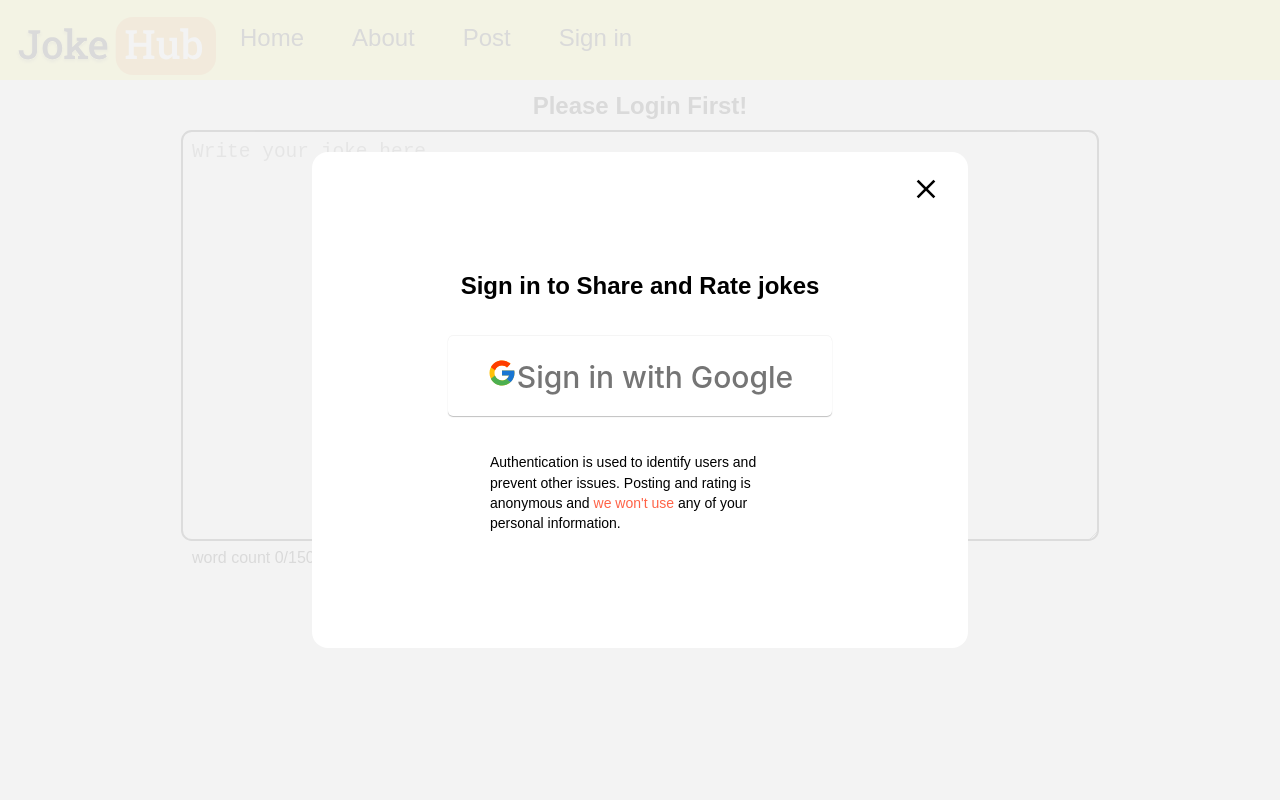
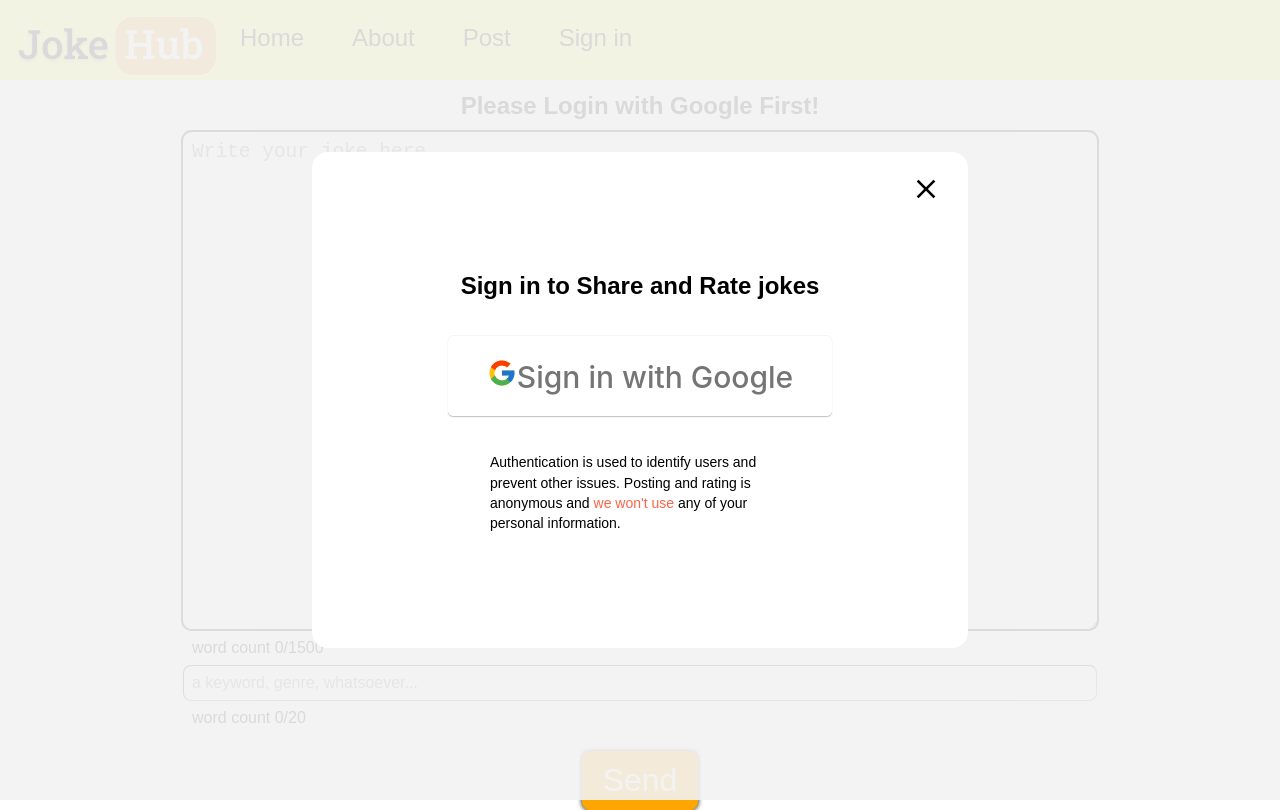
Before and after one commit to SamTech37/jokehub, a React (Create React App) app: page /post in a window 1280 px wide. Built offline with nearby package versions, Linux system fonts and the light colour scheme; no server answers; the database is empty; what react-lines-ellipsis would draw is missing.

Commit message:
add joke property: keyword

```diff
--- a/src/App.js
+++ b/src/App.js
@@ -41,14 +41,14 @@ function App() {
   //DB
   const [posts, setPosts] = useState([]);
   const [lastDoc, setLastDoc] = useState();
-  const [sortBy, setSortBy] = useState("time"); //rates,totalRating
   const batchSize = 5;
   const postsColletionRef = collection(db, "posts");
-  const postJoke = async (newContent) => {
+  const postJoke = async (newContent, newKeyword) => {
     //write data
     try {
       await addDoc(postsColletionRef, {
         content: newContent,
+        keyword: newKeyword,
         time: serverTimestamp(),
         posterUid: user.uid,
         rates: Number(0),
--- a/src/Components/PostingPage.js
+++ b/src/Components/PostingPage.js
@@ -8,6 +8,7 @@ const Body = styled.div`
   flex-direction: column;
   align-items: center;
   button {
+    margin-top: 0.5em;
     color: white;
     background-color: orange;
     border: 1px orange solid;
@@ -22,15 +23,22 @@ const Body = styled.div`
     padding: 0.5em;
     border-width: 0.1em;
     border-radius: 0.5em;
-    height: 20em;
-    max-width: 60em;
+    height: 60vh;
+    width: 70vw;
+  }
+  input {
+    font-size: 1em;
+    padding: 0.5em;
+    border-width: 0.1em;
+    border-radius: 0.5em;
+
     width: 70%;
   }
   p {
     margin-top: 0.5em;
     margin-bottom: 0.5em;
-    max-width: 60em;
     width: 70%;
+    font-size: 16px;
   }
   h2 {
     margin-top: 0.5em;
@@ -39,20 +47,23 @@ const Body = styled.div`
 `;
 export default function PostingPage({ postJoke, signed }) {
   const [newContent, setNewContent] = useState("");
+  const [newKeyword, setNewKeyword] = useState("");
   const maxLen = 1500;
   let navigate = useNavigate();
   const handleClick = () => {
-    if (newContent !== "") {
-      postJoke(newContent);
+    if (newContent == "") {
+      alert("Can't post nothing!");
+    } else if (newKeyword == "") {
+      alert("Please fill in a keyword!");
+    } else {
+      postJoke(newContent, newKeyword);
       alert("Post succeed!");
       navigate("/");
-    } else {
-      alert("Can't post nothing!");
     }
   };
   return (
     <Body>
-      {!signed && <h2>Please Login First!</h2>}
+      {!signed && <h2>Please Login with Google First!</h2>}
       <textarea
         type="text"
         placeholder="Write your joke here..."
@@ -63,7 +74,16 @@ export default function PostingPage({ postJoke, signed }) {
         }}
       />
       <p>{"word count " + newContent.length + "/" + maxLen}</p>
-      {/*<input type="text" placeholder="a keyword..." />*/}
+      <input
+        type="text"
+        placeholder="a keyword, genre, whatsoever..."
+        maxLength="20"
+        onChange={(event) => {
+          setNewKeyword(event.target.value);
+        }}
+      />
+      <p>{"word count " + newKeyword.length + "/20"}</p>
+
       <button onClick={handleClick} disabled={!signed}>
         Send
       </button>
--- /dev/null
+++ b/src/Components/SearchButton.js
@@ -0,0 +1,5 @@
+import React from "react";
+import styled from "styled-components";
+export default function SearchButton() {
+  return <div></div>;
+}
```
